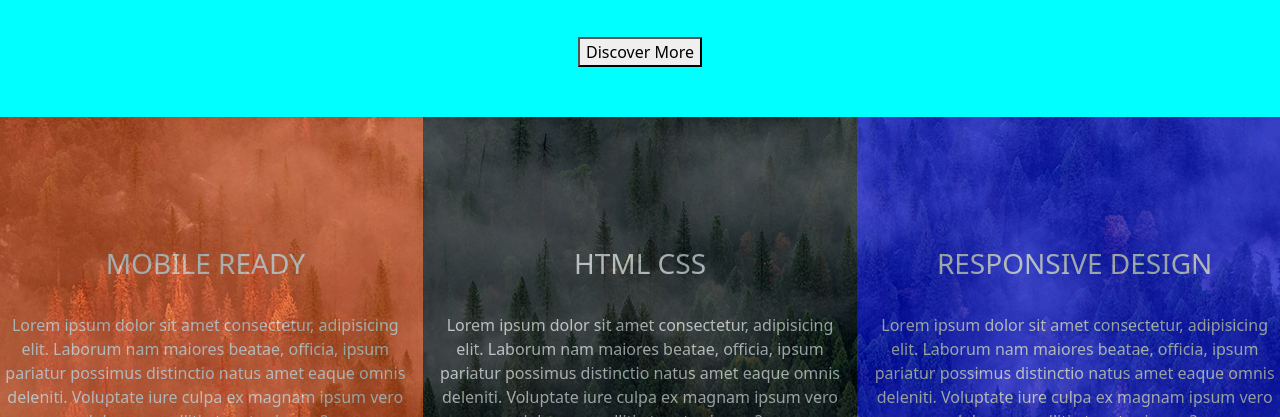
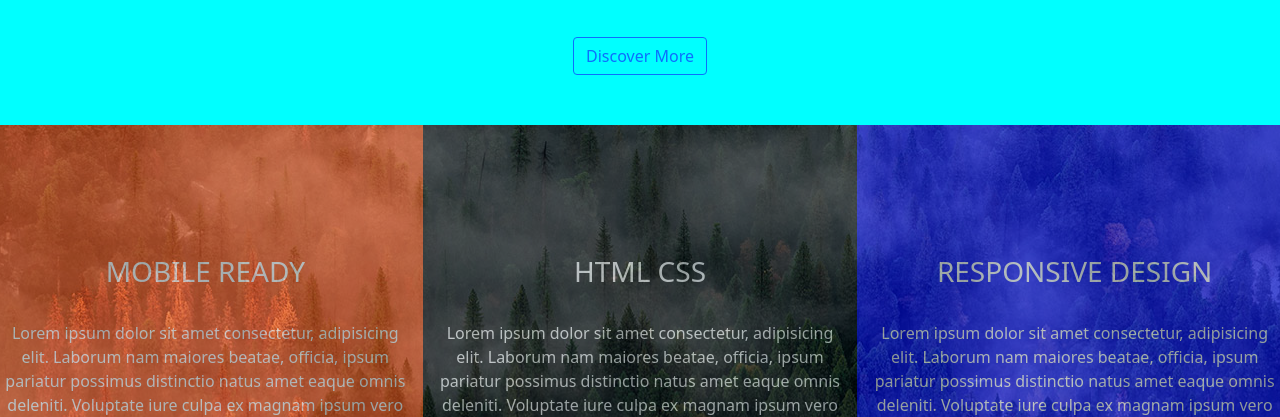
Before and after one commit to mayowaagbi/power, a plain HTML site: page index.html in a window 1280 px wide. Shown: the part 683-1100 px from the top of the page. Drawn offline with nearby package versions, Linux system fonts and the light colour scheme.

Commit message:
first commit

```diff
--- a/index.html
+++ b/index.html
@@ -60,7 +60,7 @@
         <h1>Web Design & Development Crew!</h1>
         <p>WE CREATE HTML CSS TTEMPLATES</p>
         <br>
-        <button class="hi border-button">Discover More</button>
+        <button class="hi btn btn-outline-primary">Discover More</button>
     </div>
     <div class="row some">
         <div class="orange col-lg-4">
```
